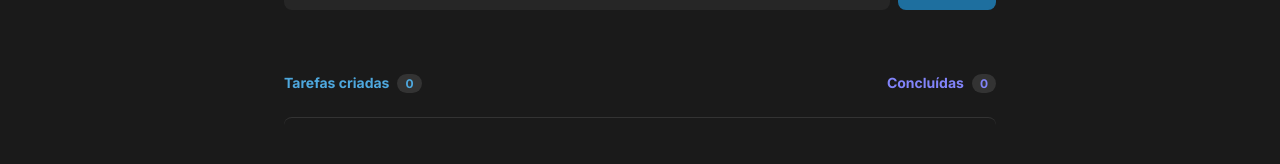
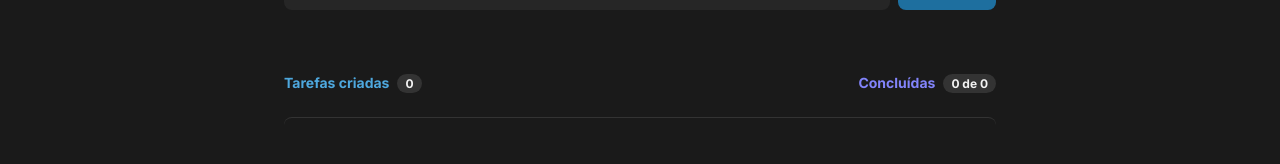
Before and after one commit to yuriqpaiva/todo-list-ignite, a React (Vite) app: page / in a window 1280 px wide. Shown: the part 220-384 px from the top of the page. Built offline with nearby package versions, Linux system fonts and the light colour scheme.

Commit message:
Add todos statuses at header

```diff
--- a/src/components/TodoCard.module.css
+++ b/src/components/TodoCard.module.css
@@ -18,7 +18,7 @@
 
 .todoCard div:first-child {
   display: flex;
-  align-items: center;
+  align-items: flex-start;
   gap: 0.75rem;
 }
 
@@ -45,6 +45,7 @@
 .checkedIcon {
   position: relative;
   color: var(--purple-dark);
+  align-self: flex-start;
 }
 
 .checkedIcon:hover {
@@ -53,13 +54,9 @@
 
 .trashIcon {
   color: var(--gray-300);
-  padding: 5px;
-  border-radius: 4px;
-  height: calc(24px + 10px);
-  width: calc(24px + 10px);
+  position: relative;
 }
 
 .trashIcon:hover {
   color: var(--danger);
-  background: var(--gray-400);
 }
--- a/src/components/Todos.module.css
+++ b/src/components/Todos.module.css
@@ -27,8 +27,16 @@
   color: var(--blue);
 }
 
+.todos header div:first-child span {
+  color: var(--gray-100);
+}
+
 .todos header div:nth-child(2) {
   color: var(--purple);
+}
+
+.todos header div:nth-child(2) span {
+  color: var(--gray-100);
 }
 
 .content {
--- a/src/components/Todos.tsx
+++ b/src/components/Todos.tsx
@@ -12,6 +12,8 @@ interface TodoData {
 
 export function Todos() {
   const [todos, setTodos] = useState<TodoData[]>([]);
+  const createdTasks = todos.length;
+  const completedTasks = todos.filter((todo) => todo.isChecked === true).length;
 
   function handleAddTodo(task: string) {
     const newTodo = {
@@ -48,11 +50,13 @@ export function Todos() {
         <header>
           <div>
             Tarefas criadas
-            <span className={styles.counter}>0</span>
+            <span className={styles.counter}>{createdTasks}</span>
           </div>
           <div>
             Concluídas
-            <span className={styles.counter}>0</span>
+            <span className={styles.counter}>
+              {completedTasks} de {createdTasks}
+            </span>
           </div>
         </header>
         <ul className={styles.content}>
```
